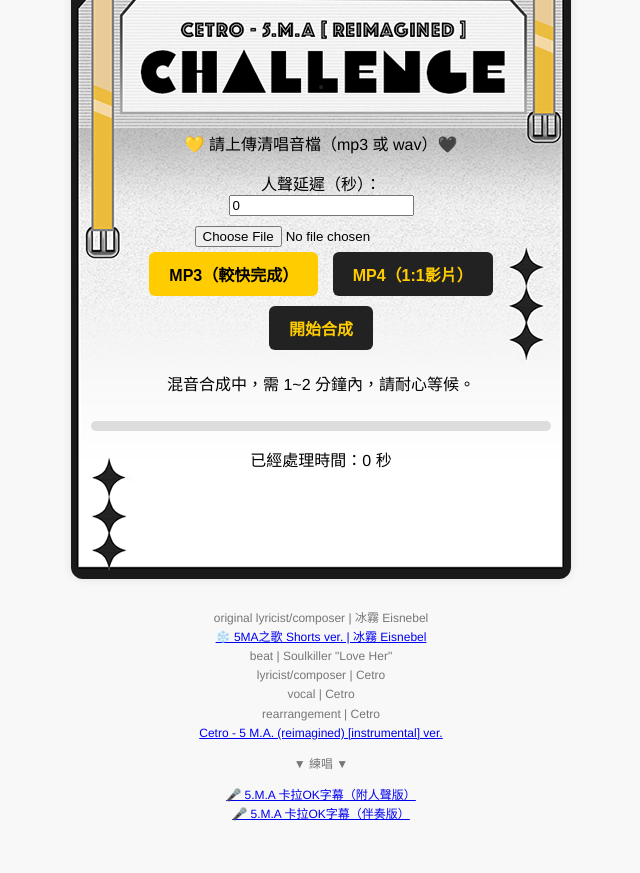
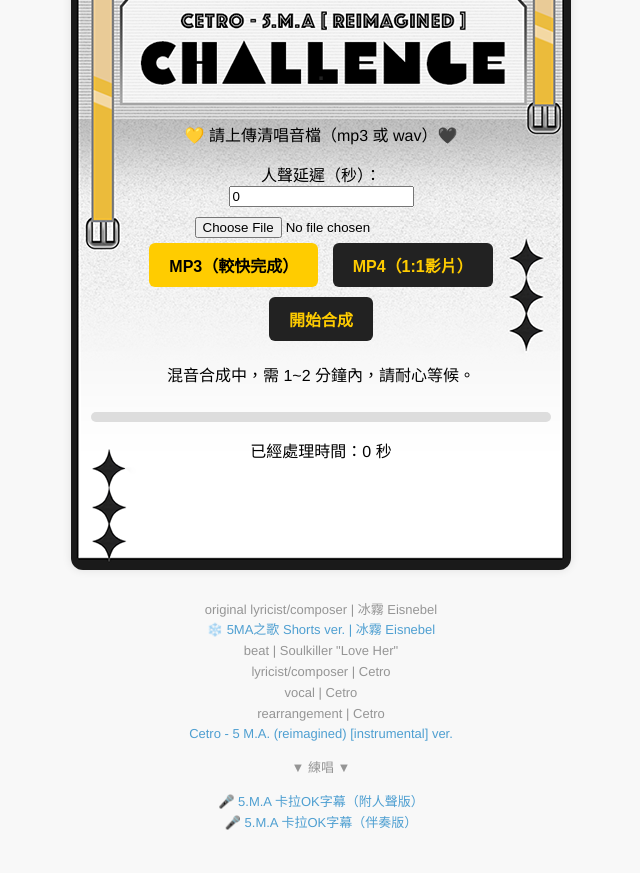
Before and after one commit to Novemk/vocal-mixerSTR, a Flask app: page / in a window 1280 px wide. Shown: the whole page, without its empty margins (319-959 px from the left). Before the commit the page ends 821 px from the top, so only its background shows below. Run offline with Flask 3, Linux system fonts and the light colour scheme.

Commit message:
Update style.css

```diff
--- a/static/style.css
+++ b/static/style.css
@@ -110,11 +110,22 @@ button:hover {
   padding: 40px 0;
 }
 
+/* ✅ 美化文字視覺的部分 */
+
 .credits {
   margin-top: 30px;
   text-align: center;
-  font-size: 12px;
-  color: #777;
+  font-size: 13px;
   line-height: 1.6;
+  color: #959595;
   font-family: "Helvetica Neue", Helvetica, Arial, sans-serif;
 }
+
+.credits a {
+  color: #4e9fd1;
+  text-decoration: none;
+}
+
+.credits a:hover {
+  text-decoration: underline;
+}
```
